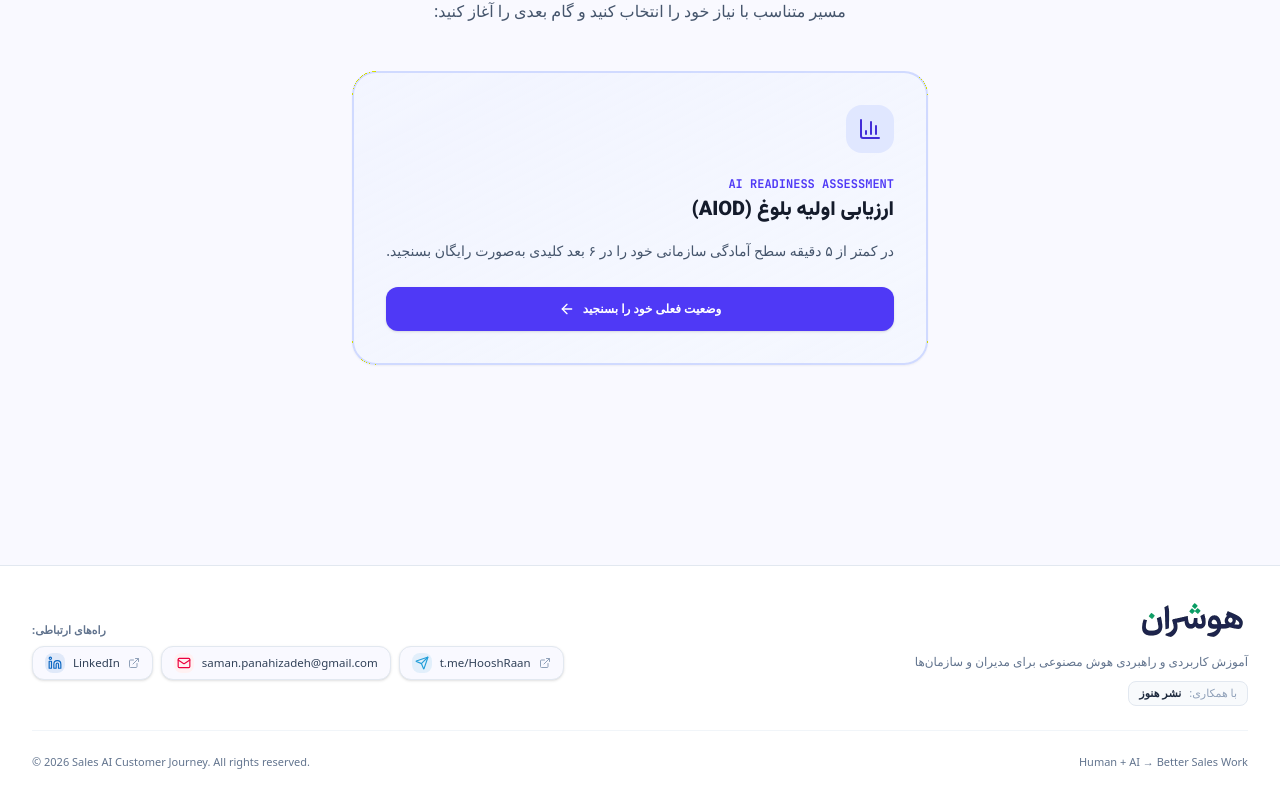
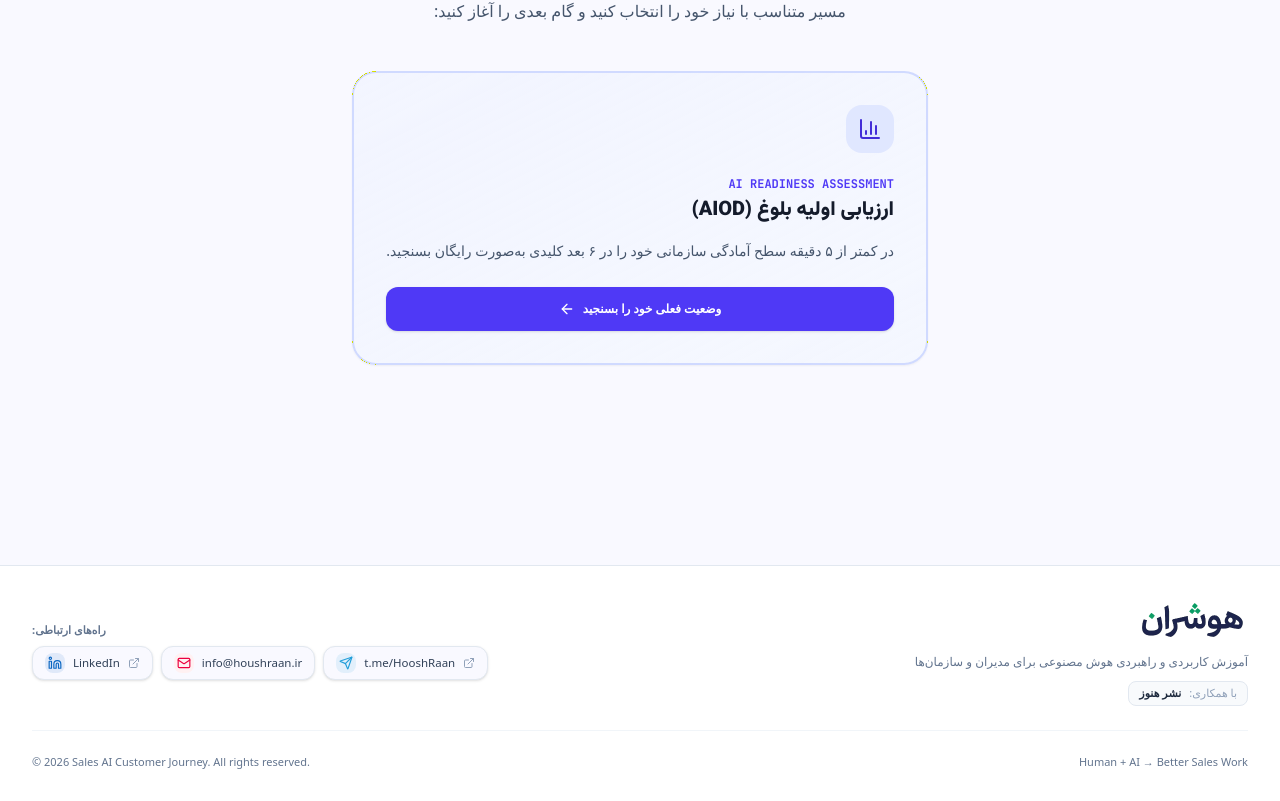
Before and after one commit to SamanPanahizadeh/hooshraan, a React (Vite) app: page / in a window 1280 px wide. Shown: the part 7344-8145 px from the top of the page. Built offline with nearby package versions, Linux system fonts and the light colour scheme.

Commit message:
chore: update contact email address
Replace personal email with the official business contact address.

```diff
--- a/src/App.tsx
+++ b/src/App.tsx
@@ -188,7 +188,7 @@ export default function App() {
                 {/* Email Link */}
                 <a
                   id="contact-email-link"
-                  href="mailto:saman.panahizadeh@gmail.com"
+                  href="mailto:info@houshraan.ir"
                   className="inline-flex items-center justify-center gap-2 bg-[#f9f9ff] hover:bg-white text-slate-700 hover:text-rose-600 border border-slate-200 hover:border-rose-300 px-3 py-1.5 rounded-xl text-xs font-medium transition-all duration-200 shadow-sm group"
                   dir="ltr"
                   title="ارسال ایمیل"
@@ -196,7 +196,7 @@ export default function App() {
                   <div className="w-5 h-5 rounded-lg bg-rose-50 flex items-center justify-center text-rose-600 group-hover:bg-rose-600 group-hover:text-white transition-colors">
                     <Mail className="w-3.5 h-3.5" />
                   </div>
-                  <span className="font-sans text-[11.5px]">saman.panahizadeh@gmail.com</span>
+                  <span className="font-sans text-[11.5px]">info@houshraan.ir</span>
                 </a>
 
                 {/* LinkedIn Link */}
```
